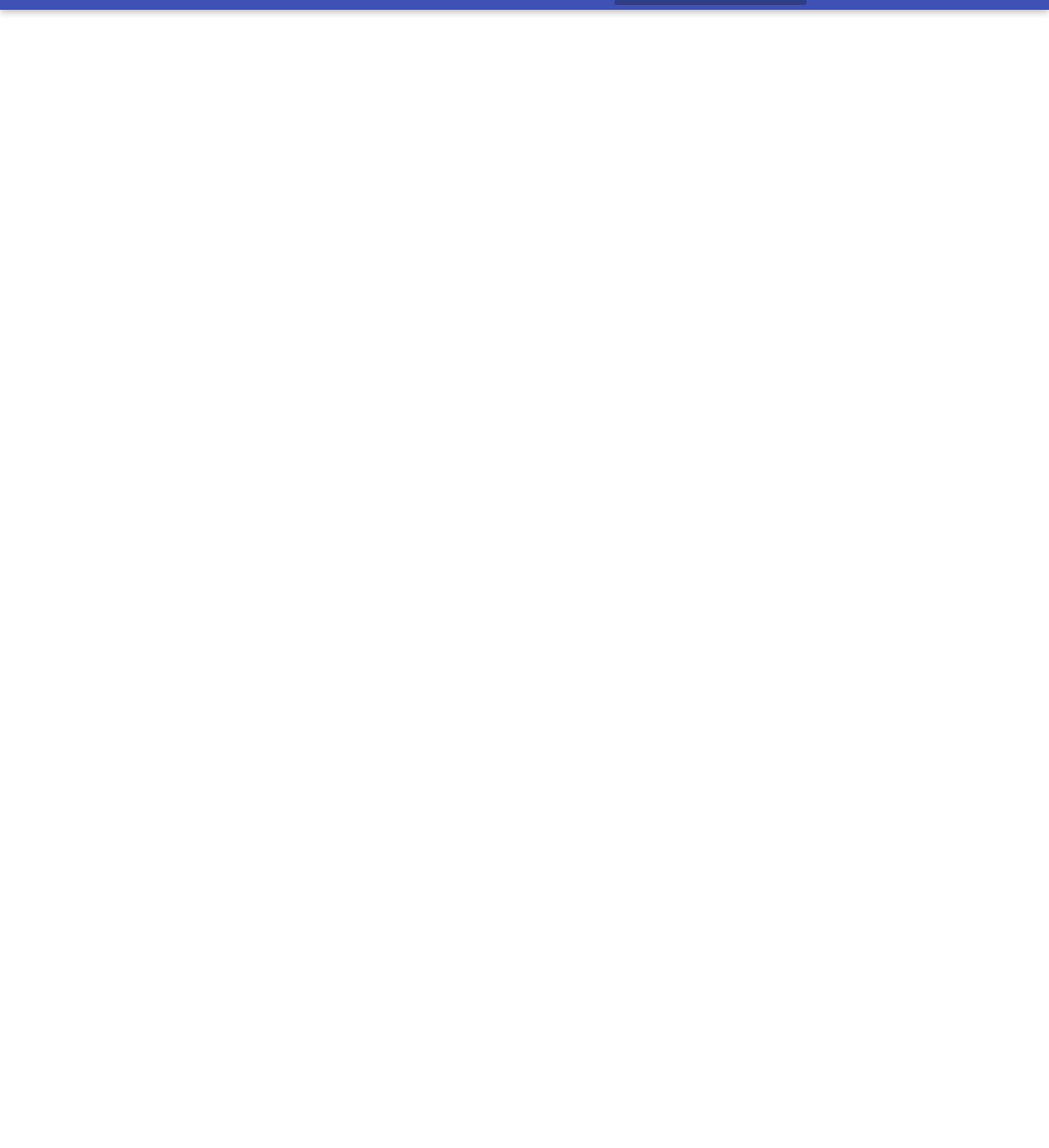
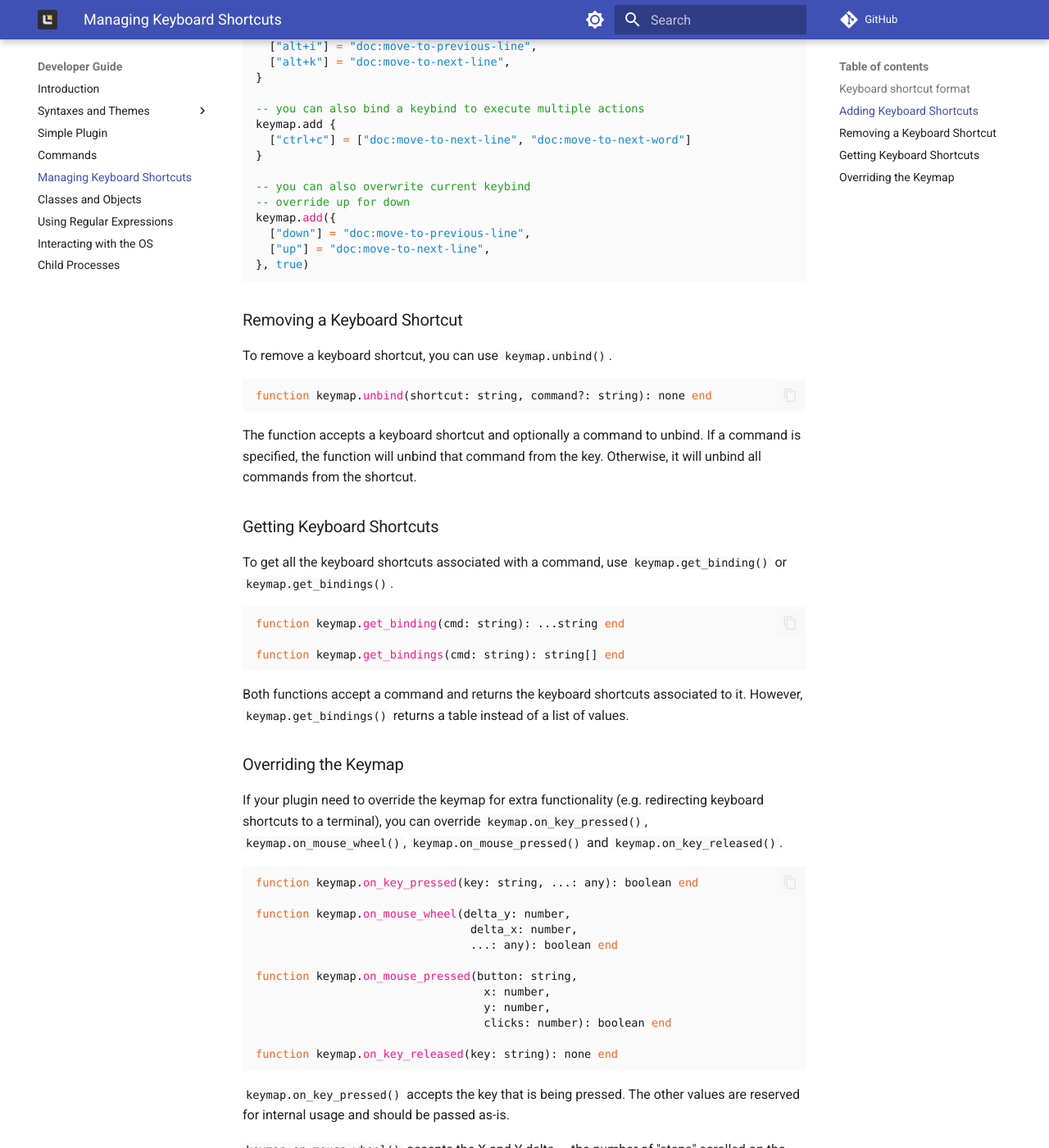
Before and after one commit to lite-xl/lite-xl.github.io, an MkDocs documentation site: the page built from docs/developer-guide/managing-keyboard-shortcuts.md, in a window 1280 px wide and 1400 px high, scrolled down 1388 px. Shown: the whole window at 82% size. Built offline with MkDocs 1.6.1 and Material for MkDocs 9.7.7, drawn with Linux system fonts in a browser that asks for light colours; some web fonts are replaced; comment, search, counter and statistics services are not loaded; the version menu is left out; some of the changed text lies outside the part shown.

Commit message:
add keymap docs

````diff
--- a/docs/developer-guide/managing-keyboard-shortcuts.md
+++ b/docs/developer-guide/managing-keyboard-shortcuts.md
@@ -1,3 +1,8 @@
+---
+description: Learn in detail how to add and manage keyboard shortcuts
+              in Lite XL.
+---
+
 Mouse clicks, wheel and keyboard events are handled by
 `core.keymap` before it was passed to other parts of the editor.
 The keymap holds the state of various keys, including the modifiers
@@ -34,3 +39,154 @@ keymap.add { ["mclick"] = "core:find-command" }
 -- bind core:find-command to double clicking right mouse
 keymap.add { ["2mclick"] = "core:find-command" }
 ```
+
+### Adding Keyboard Shortcuts
+
+Ways to add keyboard shortcuts were already discussed in the user guide.
+To add keyboard shortcuts programmatically, use `keymap.add()`.
+
+```lua
+-- a composite type for commands
+local commands = string or string[]
+
+function keymap.add(map: table(string, commands), overwrite: boolean): none end
+```
+
+`keymap.add()` takes in a table of keyboard shortcuts and the commands
+for each keyboard shortcut.
+If the second parameter `overwrite` is true, then the commands
+will be replaced instead of appended.
+
+**Example:**
+
+```lua
+local keymap = require "core.keymap"
+
+-- bind alt + ijkl to move the cursor
+keymap.add {
+  ["alt+j"] = "doc:move-to-previous-char",
+  ["alt+l"] = "doc:move-to-next-char",
+  ["alt+i"] = "doc:move-to-previous-line",
+  ["alt+k"] = "doc:move-to-next-line",
+}
+
+-- you can also bind a keybind to execute multiple actions
+keymap.add {
+  ["ctrl+c"] = ["doc:move-to-next-line", "doc:move-to-next-word"]
+}
+
+-- you can also overwrite current keybind
+-- override up for down
+keymap.add({
+  ["down"] = "doc:move-to-previous-line",
+  ["up"] = "doc:move-to-next-line",
+}, true)
+```
+
+### Removing a Keyboard Shortcut
+
+To remove a keyboard shortcut, you can use `keymap.unbind()`.
+
+```lua
+function keymap.unbind(shortcut: string, command?: string): none end
+```
+
+The function accepts a keyboard shortcut and optionally a command to unbind.
+If a command is specified, the function will unbind that command
+from the key.
+Otherwise, it will unbind all commands from the shortcut.
+
+### Getting Keyboard Shortcuts
+
+To get all the keyboard shortcuts associated with a command, use
+`keymap.get_binding()` or `keymap.get_bindings()`.
+
+```lua
+function keymap.get_binding(cmd: string): ...string end
+
+function keymap.get_bindings(cmd: string): string[] end
+```
+
+Both functions accept a command and returns the keyboard
+shortcuts associated to it.
+However, `keymap.get_bindings()` returns a table instead
+of a list of values.
+
+### Overriding the Keymap
+
+If your plugin need to override the keymap for extra functionality
+(e.g. redirecting keyboard shortcuts to a terminal), you
+can override `keymap.on_key_pressed()`, `keymap.on_mouse_wheel()`,
+`keymap.on_mouse_pressed()` and `keymap.on_key_released()`.
+
+```lua
+function keymap.on_key_pressed(key: string, ...: any): boolean end
+
+function keymap.on_mouse_wheel(delta_y: number,
+                                delta_x: number,
+                                ...: any): boolean end
+
+function keymap.on_mouse_pressed(button: string,
+                                  x: number,
+                                  y: number,
+                                  clicks: number): boolean end
+
+function keymap.on_key_released(key: string): none end
+```
+
+`keymap.on_key_pressed()` accepts the key that is being pressed.
+The other values are reserved for internal usage and should be
+passed as-is.
+
+`keymap.on_mouse_wheel()` accepts the X and Y delta — the number
+of "steps" scrolled on the mouse wheel.
+Other values are reserved for internal usage and should be passed
+as-is.
+
+`keymap.on_mouse_pressed()` accepts the type of button being pressed,
+the coordinates where the button is pressed and the number of
+consecutive clicks.
+
+`keymap.on_key_released()` accepts the key that is released.
+
+`keymap.on_key_pressed()`, `keymap.on_mouse_wheel()` and
+`keymap.on_mouse_pressed()` returns a boolean that signals
+if the event is being handled.
+If the function returns true, then the event is considered
+handled and will not be propagated further.
+You must handle this condition if you decide to override
+any of these functions.
+
+??? warning "Since v2.1.0, text composition events (IME) should be taken into consideration."
+    In recent versions of Lite XL, text composition/input events
+    has been added to support IMEs.
+    When text input is enabled, you may receive a key down event
+    and a text input event.
+    You need to consider how to handle these new events too.
+
+**Example:**
+
+```lua
+local keymap = require "core.keymap"
+
+-- a simple function that logs your keypresses
+local keymap_on_key_pressed = keymap.on_key_pressed
+function keymap.on_key_pressed(key, ...)
+  local handled = keymap_on_key_pressed(self, key, ...)
+  print(key, "Pressed!")
+end
+
+local ime = require "core.ime"
+
+-- to handle IME text composition events, you need to
+-- check the ime.editing value.
+-- If this value is true, text is being composited.
+-- You might want to ignore the keypresses.
+function keymap.on_key_pressed(key, ...)
+  -- on Linux this behavior is not observed so it can
+  -- be skipped
+  if PLATFORM ~= "Linux" and ime.editing then return false end
+  local handled = keymap_on_key_pressed(self, key, ...)
+  print(key, "Pressed!")
+end
+```
````
Also changed, not shown: docs/developer-guide/documents.md (added, +25 -0 lines).
